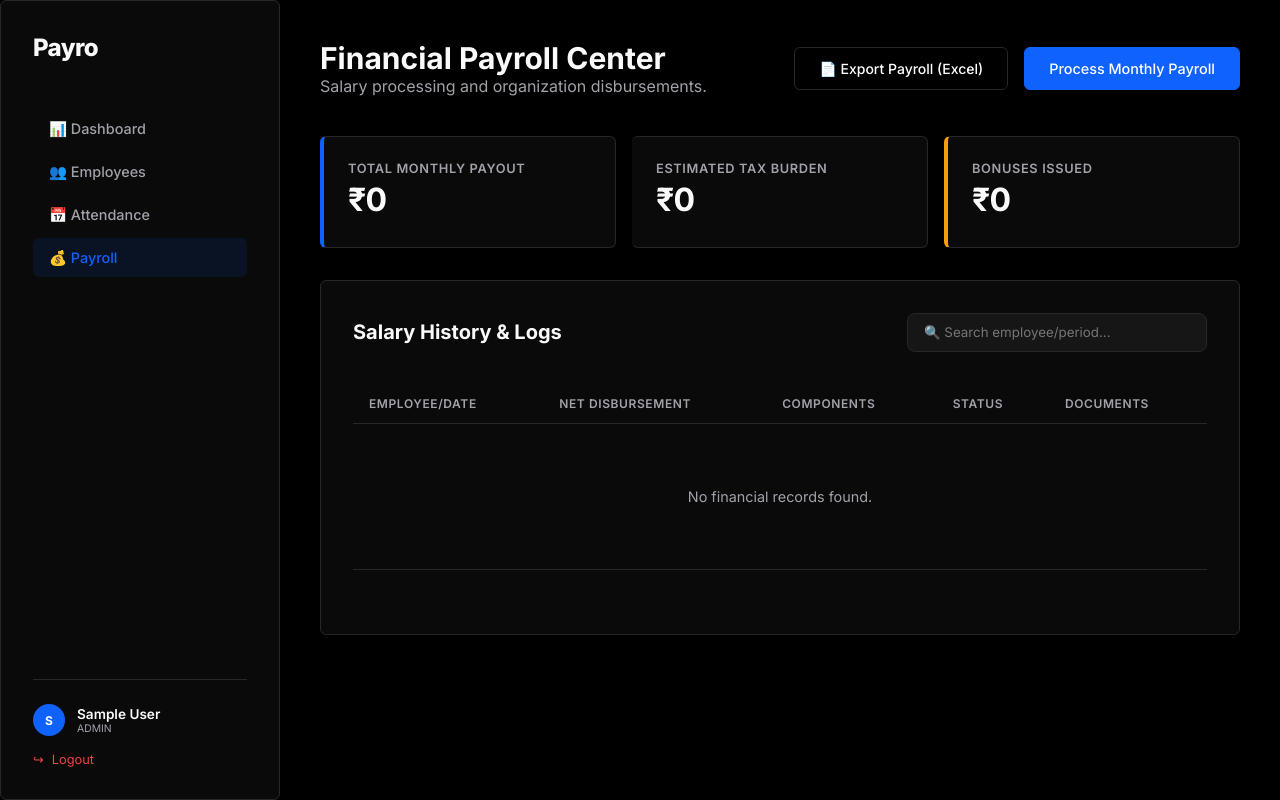
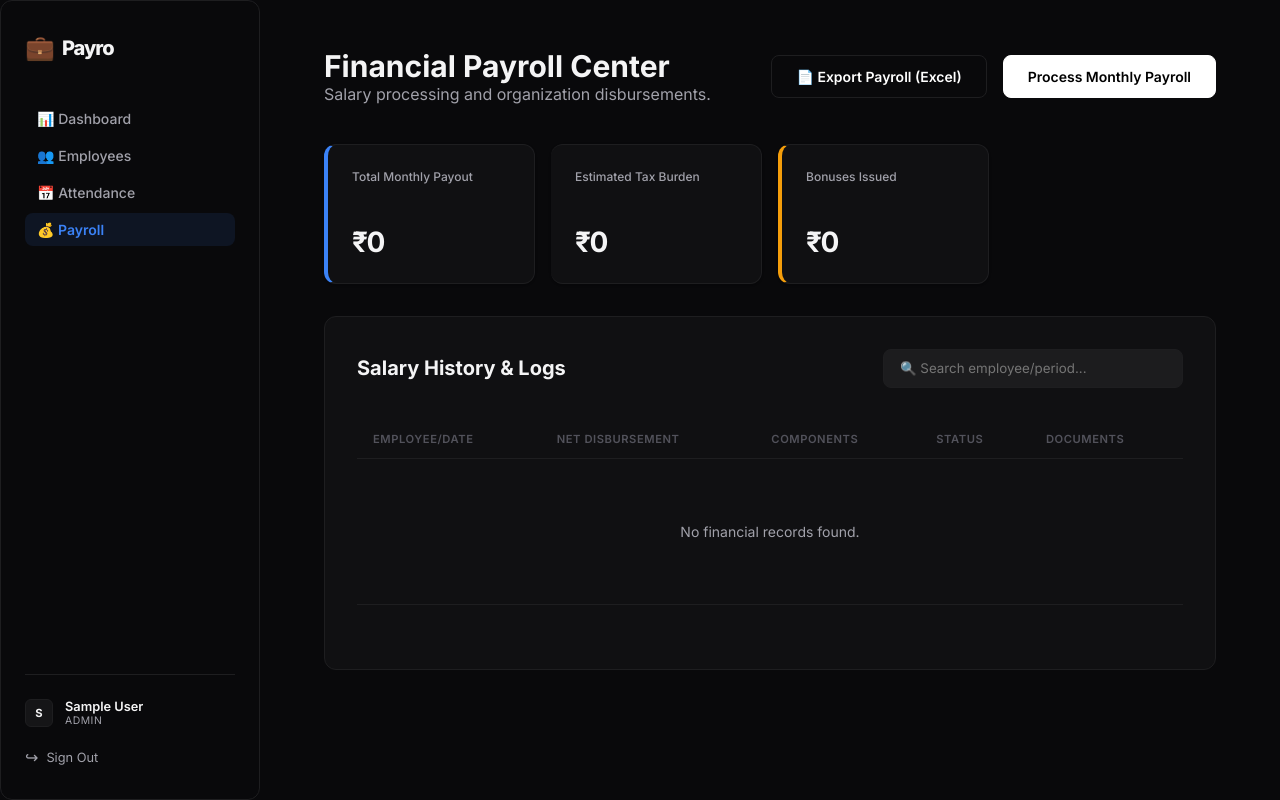
Before and after one commit to EmilGE7/payro, a Flask app: page /payroll in a window 1280 px wide. Run offline with Flask 3, Linux system fonts and the light colour scheme; the visitor is signed in with stand-in values (Sample User, id 1); data comes from the database, SQL or seed files in the repository; data that the repository does not hold is empty; some libraries are stand-ins or nearby versions.

Commit message:
UI/UX: 10X Overhaul with premium Zinc design system and fix missing employee names in Dashboard

```diff
--- a/static/css/index.css
+++ b/static/css/index.css
@@ -1,19 +1,19 @@
 :root {
-    --primary: #0f62fe; /* Enterprise blue */
-    --primary-hover: #0353e9;
-    --bg-dark: #000000;
-    --card-bg: #0a0a0a;
-    --glass-border: #27272a;
-    --text-primary: #fafafa;
+    --primary: #3b82f6;
+    --primary-hover: #2563eb;
+    --bg-dark: #09090b;
+    --card-bg: #101012;
+    --card-hover: #141416;
+    --glass-border: #1e1e20;
+    --glass-border-hover: #27272a;
+    --text-primary: #f4f4f5;
     --text-secondary: #a1a1aa;
+    --text-muted: #52525b;
     --success: #10b981;
     --danger: #ef4444;
     --warning: #f59e0b;
-    --transition: all 0.2s ease-in-out;
+    --transition: all 0.15s cubic-bezier(0.4, 0, 0.2, 1);
 }
-
-
-html.light-mode body { background-color: var(--bg-dark); }
 
 * { margin: 0; padding: 0; box-sizing: border-box; font-family: 'Inter', system-ui, sans-serif; }
 
@@ -23,154 +23,181 @@ body {
     min-height: 100vh;
     display: flex;
     overflow-x: hidden;
-    transition: var(--transition);
+    -webkit-font-smoothing: antialiased;
 }
 
-/* Hard, clean enterprise cards (replacing glassmorphism) */
+/* Bento Box & Glass Components */
 .glass {
     background: var(--card-bg);
     border: 1px solid var(--glass-border);
-    border-radius: 6px;
+    border-radius: 12px;
+    transition: var(--transition);
+}
+.glass:hover {
+    border-color: var(--glass-border-hover);
+    background: var(--card-hover);
 }
 
-.shadow-premium { box-shadow: 0 4px 6px -1px rgba(0,0,0,0.1), 0 2px 4px -2px rgba(0,0,0,0.1); }
+.shadow-premium {
+    box-shadow: 0 1px 3px 0 rgba(0, 0, 0, 0.1), 0 1px 2px -1px rgba(0, 0, 0, 0.1);
+}
 
 /* Sidebar & Navigation */
 .sidebar {
-    width: 280px;
+    width: 260px;
     height: 100vh;
-    padding: 2rem;
+    padding: 2rem 1.5rem;
     position: fixed;
     border-right: 1px solid var(--glass-border);
-    background: var(--card-bg);
+    background: var(--bg-dark);
     display: flex;
     flex-direction: column;
     z-index: 100;
 }
 
-.logo { font-size: 1.5rem; font-weight: 800; color: var(--text-primary); letter-spacing: -0.025em; }
+.logo {
+    font-size: 1.25rem;
+    font-weight: 800;
+    color: var(--text-primary);
+    letter-spacing: -0.05em;
+    margin-bottom: 2.5rem;
+    display: flex;
+    align-items: center;
+    gap: 0.5rem;
+}
 
-.nav-links { list-style: none; margin-top: 1rem; }
+.nav-links { list-style: none; }
 .nav-item { margin-bottom: 0.25rem; }
 
 .nav-link {
     display: flex;
     align-items: center;
-    padding: 0.65rem 1rem;
+    padding: 0.5rem 0.75rem;
     color: var(--text-secondary);
     text-decoration: none;
-    border-radius: 6px;
-    font-size: 0.9rem;
+    border-radius: 8px;
+    font-size: 0.875rem;
     font-weight: 500;
     transition: var(--transition);
 }
-.nav-link:hover, .nav-link.active { background: rgba(15, 98, 254, 0.1); color: var(--primary); }
+.nav-link:hover { color: var(--text-primary); background: rgba(255,255,255,0.03); }
+.nav-link.active { background: rgba(59, 130, 246, 0.1); color: var(--primary); font-weight: 600; }
 
 .main-content {
-    margin-left: 280px;
-    padding: 2.5rem;
-    width: calc(100% - 280px);
+    margin-left: 260px;
+    padding: 3rem 4rem;
+    width: calc(100% - 260px);
     flex-grow: 1;
 }
 
-/* Auth / Login */
-.login-split { display: flex; min-height: 100vh; width: 100%; border: none; }
-.login-left {
-    width: 60%;
-    background: var(--bg-dark);
-    border-right: 1px solid var(--glass-border);
-    display: flex;
-    flex-direction: column;
-    justify-content: center;
-    align-items: center;
-    padding: 4rem;
-}
-.login-right {
-    width: 40%;
-    background: var(--card-bg);
-    display: flex;
-    align-items: center;
-    justify-content: center;
-    padding: 2rem;
-}
-@media (max-width: 768px) { .login-left { display: none; } .login-right { width: 100%; } }
-
 /* Inputs & Buttons */
-.input-group { margin-bottom: 1.25rem; }
+.input-group { margin-bottom: 1.5rem; }
 .btn {
     width: 100%;
-    padding: 0.65rem;
-    border-radius: 6px;
+    padding: 0.5rem 1rem;
+    border-radius: 8px;
     border: 1px solid var(--glass-border);
     cursor: pointer;
-    font-weight: 500;
-    font-size: 0.9rem;
+    font-weight: 600;
+    font-size: 0.875rem;
     transition: var(--transition);
     display: inline-flex;
     align-items: center;
     justify-content: center;
+    gap: 0.5rem;
     background: transparent;
     color: var(--text-primary);
 }
 .btn:hover { background: rgba(255,255,255,0.05); }
-.btn-primary { background: var(--primary); color: white; border: 1px solid var(--primary); }
-.btn-primary:hover { background: var(--primary-hover); transform: none; }
+.btn-primary {
+    background: #ffffff;
+    color: #000000;
+    border: 1px solid #ffffff;
+}
+.btn-primary:hover {
+    background: #e4e4e7;
+    filter: brightness(0.9);
+}
 
-/* Dashboard & Stats */
-.grid-stats { display: grid; grid-template-columns: repeat(auto-fit, minmax(240px, 1fr)); gap: 1rem; margin-bottom: 2rem; }
-.stat-card { padding: 1.5rem; }
-.stat-value { font-size: 2rem; font-weight: 700; margin: 0.25rem 0; letter-spacing: -0.025em; }
-.stat-label { font-size: 0.8rem; color: var(--text-secondary); text-transform: uppercase; letter-spacing: 0.05em; font-weight: 600; }
+/* Dashboard & Stats (Bento Layout) */
+.grid-stats {
+    display: grid;
+    grid-template-columns: repeat(4, 1fr);
+    gap: 1rem;
+    margin-bottom: 2rem;
+}
+.stat-card {
+    padding: 1.5rem;
+    display: flex;
+    flex-direction: column;
+    justify-content: space-between;
+    min-height: 140px;
+}
+.stat-value {
+    font-size: 1.75rem;
+    font-weight: 700;
+    color: var(--text-primary);
+    letter-spacing: -0.05em;
+}
+.stat-label {
+    font-size: 0.75rem;
+    color: var(--text-secondary);
+    font-weight: 500;
+    margin-bottom: 0.5rem;
+}
 
-.ai-card { border: 1px solid var(--glass-border); }
+.ai-card {
+    grid-column: span 1;
+    background: linear-gradient(135deg, #101012 0%, #18181b 100%);
+    border: 1px solid #27272a;
+}
 
 /* Badges */
-.badge { display:inline-flex; align-items:center; padding:0.15rem 0.5rem; border-radius:4px; font-size:0.7rem; font-weight:600; text-transform: uppercase; }
-.badge-success { background:rgba(16,185,129,0.1); border: 1px solid rgba(16,185,129,0.2); color:#10b981; }
-.badge-warning { background:rgba(245,158,11,0.1); border: 1px solid rgba(245,158,11,0.2); color:#f59e0b; }
-.badge-danger  { background:rgba(239,68,68,0.1); border: 1px solid rgba(239,68,68,0.2); color:#ef4444; }
-.badge-info    { background:rgba(15,98,254,0.1); border: 1px solid rgba(15,98,254,0.2); color:var(--primary); }
-.badge-primary { background: var(--primary); color: white; padding: 1rem; font-size: 0.9rem; } /* Override for flashes */
+.badge {
+    display:inline-flex;
+    align-items:center;
+    padding:0.125rem 0.5rem;
+    border-radius:9999px;
+    font-size:0.7rem;
+    font-weight:600;
+}
+.badge-success { background:rgba(16,185,129,0.1); color:#10b981; }
+.badge-warning { background:rgba(245,158,11,0.1); color:#f59e0b; }
+.badge-danger  { background:rgba(239,68,68,0.1); color:#ef4444; }
+.badge-info    { background:rgba(59,130,246,0.1); color:var(--primary); }
 
-/* Table Polish */
+/* Table Excellence */
 .payro-table { width: 100%; border-collapse: collapse; }
-.payro-table th { text-align: left; padding: 0.75rem 1rem; color: var(--text-secondary); font-size: 0.75rem; text-transform: uppercase; letter-spacing: 0.05em; font-weight: 600; border-bottom: 1px solid var(--glass-border); }
-.payro-table td { padding: 1rem; border-bottom: 1px solid var(--glass-border); font-size: 0.9rem; }
+.payro-table th {
+    text-align: left;
+    padding: 0.75rem 1rem;
+    color: var(--text-muted);
+    font-size: 0.7rem;
+    font-weight: 600;
+    text-transform: uppercase;
+    letter-spacing: 0.05em;
+    border-bottom: 1px solid var(--glass-border);
+}
+.payro-table td {
+    padding: 1.25rem 1rem;
+    border-bottom: 1px solid var(--glass-border);
+    font-size: 0.875rem;
+    color: var(--text-primary);
+}
+.payro-table tr:hover { background: rgba(255,255,255,0.01); }
 
-/* Transitions */
-.fadeInUp { animation: fadeInUp 0.4s ease-out; }
-@keyframes fadeInUp { from { opacity: 0; transform: translateY(10px); } to { opacity: 1; transform: translateY(0); } }
+/* Animations */
+.fadeInUp { animation: fadeInUp 0.4s cubic-bezier(0.16, 1, 0.3, 1); }
+@keyframes fadeInUp { from { opacity: 0; transform: translateY(8px); } to { opacity: 1; transform: translateY(0); } }
 
 /* Mobile Responsiveness */
-@media (max-width: 992px) {
-    .sidebar { width: 220px; padding: 1rem; }
-    .main-content { margin-left: 220px; width: calc(100% - 220px); }
-    .grid-stats { grid-template-columns: 1fr 1fr; }
+@media (max-width: 1200px) {
+    .grid-stats { grid-template-columns: repeat(2, 1fr); }
 }
 
 @media (max-width: 768px) {
-    body { flex-direction: column; }
-    .sidebar {
-        width: 100%; height: auto; position: relative; border-right: none;
-        border-bottom: 1px solid var(--glass-border); padding: 1rem;
-        flex-direction: row; justify-content: space-between; align-items: center;
-        flex-wrap: wrap; z-index: 10;
-    }
-    .logo { margin-bottom: 0; }
-    .nav-links { display: flex; flex-direction: row; gap: 0.5rem; margin-top: 0; width: 100%; overflow-x: auto; padding-bottom: 0.5rem; }
-    .nav-item { margin-bottom: 0; }
-    .nav-link { padding: 0.5rem 0.75rem; font-size: 0.85rem; white-space: nowrap; }
-
-    .main-content { margin-left: 0; width: 100%; padding: 1rem; }
-    .grid-stats { grid-template-columns: 1fr; gap: 1rem; }
-    .stat-card { padding: 1rem; }
-
-    .glass { padding: 1rem !important; }
-
-    header { flex-direction: column; align-items: flex-start !important; gap: 1rem; }
-    header > div:last-child { width: 100%; display: flex; flex-wrap: wrap; gap: 0.5rem; }
+    .sidebar { width: 100%; height: auto; position: relative; border-right: none; border-bottom: 1px solid var(--glass-border); padding: 1rem; flex-direction: row; justify-content: space-between; align-items: center; }
+    .main-content { margin-left: 0; width: 100%; padding: 1.5rem; }
+    .grid-stats { grid-template-columns: 1fr; }
+    .nav-links { display: none; }
 }
-
-/* Horizontal scroll for wrappers */
-.table-responsive { width: 100%; overflow-x: auto; -webkit-overflow-scrolling: touch; }
-.table-responsive .payro-table { min-width: 600px; }
--- a/templates/base.html
+++ b/templates/base.html
@@ -11,7 +11,9 @@
 <body>
     {% if current_user.is_authenticated %}
     <nav class="sidebar glass">
-        <div class="logo" style="margin-bottom: 2rem;">Payro</div>
+        <div class="logo">
+            <span style="font-size: 1.5rem;">💼</span> Payro
+        </div>
 
         <ul class="nav-links">
             {% if current_user.role != 'employee' %}
@@ -40,17 +42,17 @@
         </ul>
 
         <div style="margin-top: auto; padding-top: 1.5rem; border-top: 1px solid var(--glass-border);">
-            <div style="display: flex; align-items: center; gap: 0.75rem; margin-bottom: 1rem;">
-                <div style="width: 32px; height: 32px; border-radius: 50%; background: var(--primary); display: flex; align-items: center; justify-content: center; font-size: 0.75rem; font-weight: 700; color: white;">
+            <div style="display: flex; align-items: center; gap: 0.75rem; margin-bottom: 1.25rem;">
+                <div style="width: 28px; height: 28px; border-radius: 6px; background: rgba(255,255,255,0.05); border: 1px solid var(--glass-border); display: flex; align-items: center; justify-content: center; font-size: 0.7rem; font-weight: 700; color: var(--text-primary);">
                     {{ current_user.name[:1]|upper }}
                 </div>
-                <div>
-                    <div style="font-size: 0.85rem; font-weight: 600;">{{ current_user.name }}</div>
-                    <div style="font-size: 0.65rem; color: var(--text-secondary);">{{ current_user.role|upper }}</div>
+                <div style="overflow: hidden;">
+                    <div style="font-size: 0.8rem; font-weight: 600; color: var(--text-primary); white-space: nowrap; overflow: hidden; text-overflow: ellipsis;">{{ current_user.name }}</div>
+                    <div style="font-size: 0.65rem; color: var(--text-secondary); text-transform: uppercase; letter-spacing: 0.05em;">{{ current_user.role }}</div>
                 </div>
             </div>
-            <a href="{{ url_for('logout') }}" style="color: var(--danger); font-size: 0.8rem; text-decoration: none; display: flex; align-items: center; gap: 0.5rem;">
-                <span>↪</span> Logout
+            <a href="{{ url_for('logout') }}" style="color: var(--text-secondary); font-size: 0.8rem; text-decoration: none; display: flex; align-items: center; gap: 0.5rem; transition: var(--transition);">
+                <span style="font-size: 1rem;">↪</span> Sign Out
             </a>
         </div>
     </nav>
```
Also changed, not shown: templates/dashboard.html (+26 -29 lines).
